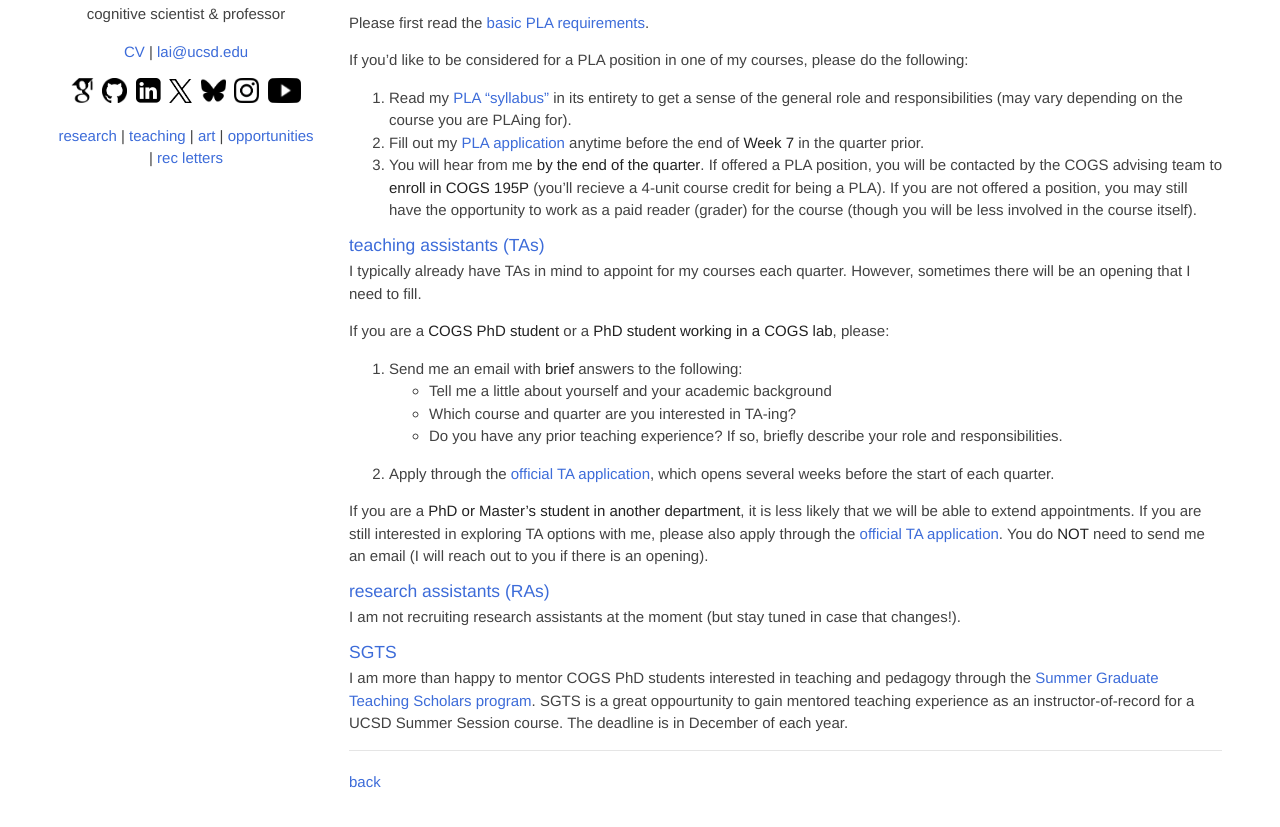
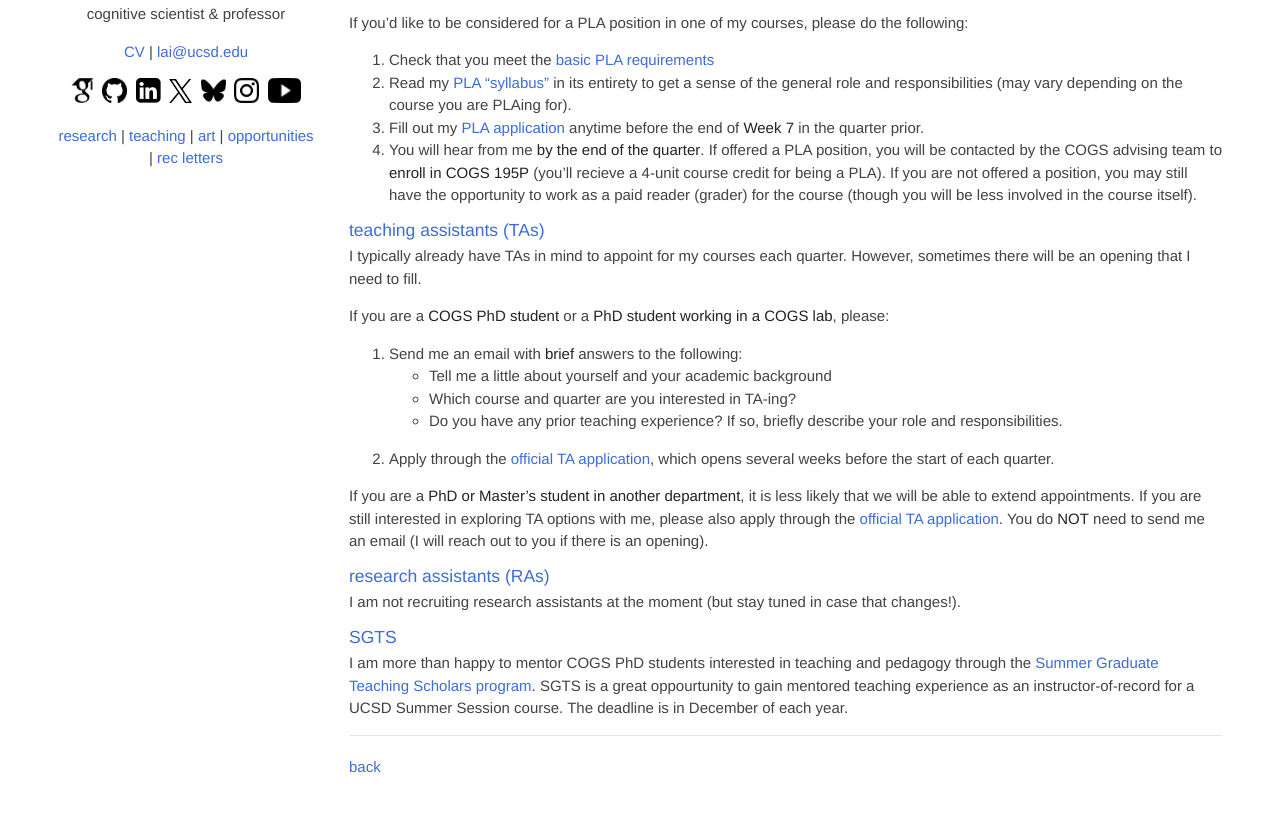
Before and after one commit to lucylai96/lucylai96.github.io, a Jekyll site: the page built from opps.md, in a window 1280 px wide and 1140 px high. Shown: the part 282-1109 px from the top of the window. Built offline with Jekyll 4.4.1, drawn with Linux system fonts in a browser that asks for light colours; our own code applies the rules of GitHub Pages for plain Markdown files.

Commit message:
Update opps.md

```diff
--- a/opps.md
+++ b/opps.md
@@ -6,10 +6,9 @@ On this page, I'll post any current open oppourtunities to work with me as a TA,
 ### peer learning assistants (PLAs)
 Whether you end up in academia or industry, you will likely encounter opportunities to teach, mentor, or support others. The PLA role a structured way to practice these skills. Under my guidance, you will gain hands-on experience in evidence-based pedagogy, course facilitation, and academic mentorship by helping shape an effective learning environment for one of my courses. You will also deepen your understanding of the course material (the best way to learn is to teach!), strengthen your communication and leadership skills, and see firsthand how courses are intentionally designed and taught with students in mind.
 
-Please first read the **[basic PLA requirements](https://cogsci.ucsd.edu/undergraduates/student-resources/ia.html){:target="_blank"}**.
-
 If you’d like to be considered for a PLA position in one of my courses, please do the following:
-1. Read my [PLA "syllabus"](https://docs.google.com/document/d/15gANVvomvQle8RsERJd59eQBw42BnHl-q4xsdVKCUc4/edit?usp=sharing){:target="_blank"} in its entirety to get a sense of the general role and responsibilities (may vary depending on the course you are PLAing for).
+1. Check that you meet the **[basic PLA requirements](https://cogsci.ucsd.edu/undergraduates/student-resources/ia.html){:target="_blank"}**
+2. Read my [PLA "syllabus"](https://docs.google.com/document/d/15gANVvomvQle8RsERJd59eQBw42BnHl-q4xsdVKCUc4/edit?usp=sharing){:target="_blank"} in its entirety to get a sense of the general role and responsibilities (may vary depending on the course you are PLAing for).
 3. Fill out my [PLA application](https://docs.google.com/forms/d/e/1FAIpQLSept59lwQhmjiuiqTEeHwgudheXXVRg6NShJYThDWoa9Kbjjg/viewform?usp=sharing&ouid=113612539407126073694){:target="_blank"} anytime before the end of **Week 7** in the quarter prior.
 4. You will hear from me **by the end of the quarter**. If offered a PLA position, you will be contacted by the COGS advising team to **enroll in COGS 195P** (you'll recieve a 4-unit course credit for being a PLA). If you are not offered a position, you may still have the opportunity to work as a paid reader (grader) for the course (though you will be less involved in the course itself).
 
```
